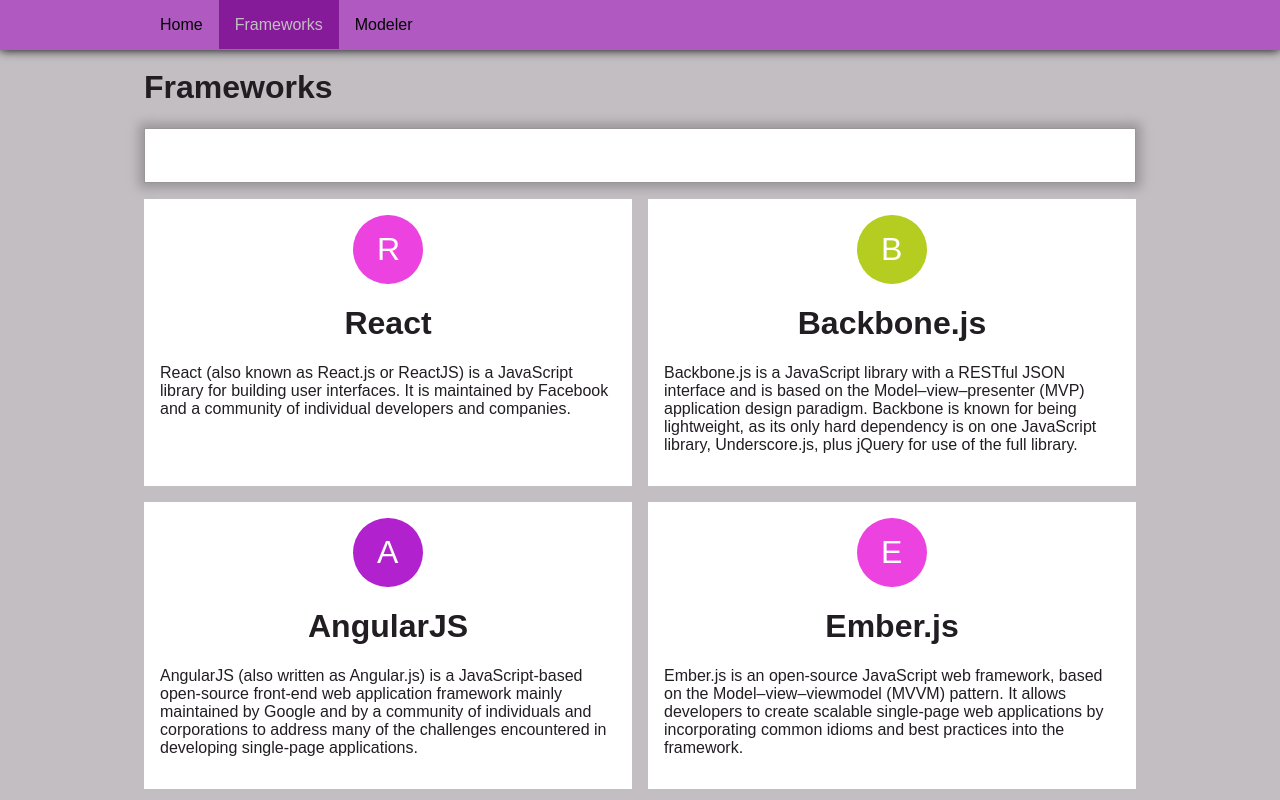
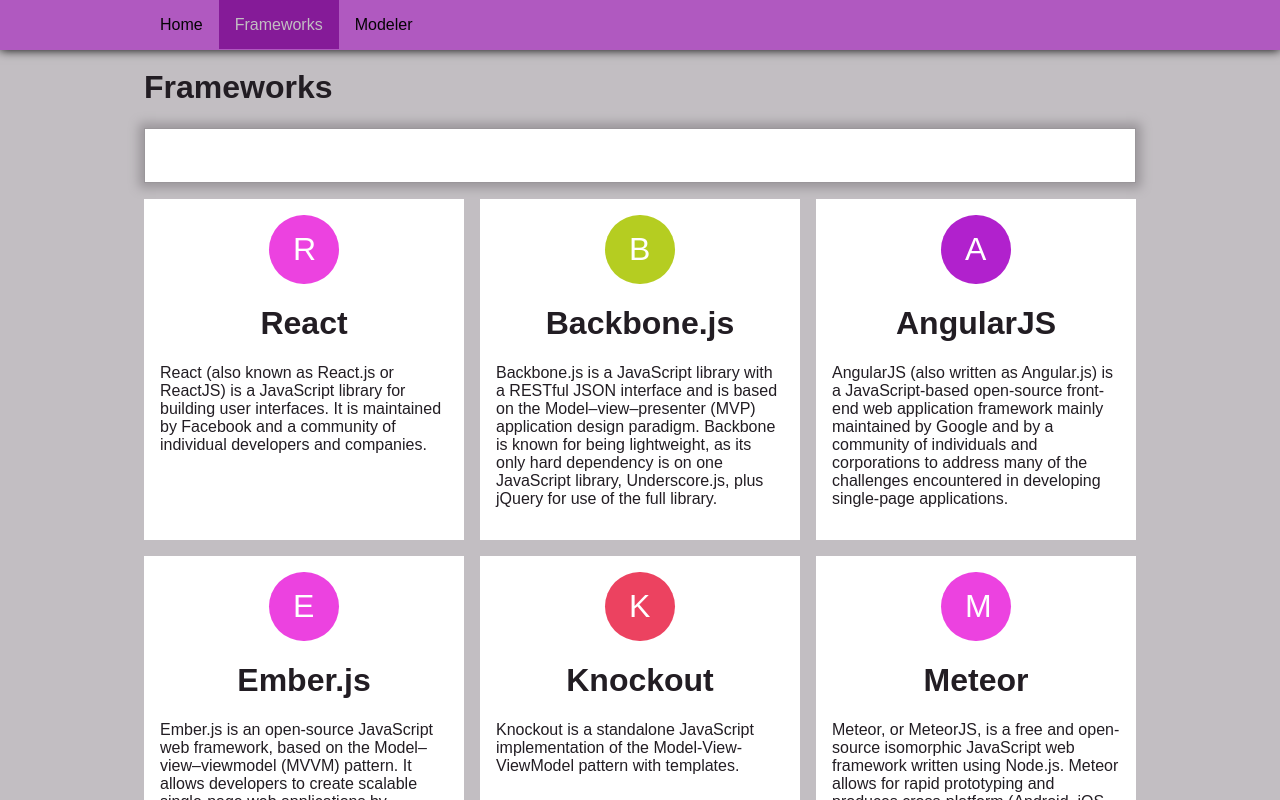
Before and after one commit to zafar-saleem/kamonde, a React (Vite) app: page /frameworks in a window 1280 px wide. Shown: the top 800 px of the page. Built offline with nearby package versions, Linux system fonts and the light colour scheme.

Commit message:
refactor: minor refactoring

```diff
--- a/src/components/pages/frameworks/components/ListItems/ListItem.styled.tsx
+++ b/src/components/pages/frameworks/components/ListItems/ListItem.styled.tsx
@@ -2,7 +2,7 @@
 
 export const Grid = styled.div`
   display: grid;
-  grid-template-columns: 1fr 1fr;
+  grid-template-columns: repeat(3, 1fr);
   gap: 1rem;
 
   @media screen and (max-width: ${props => props.theme.breakpoints.s}) {
--- a/src/components/pages/frameworks/components/ListItems/ListItem.tsx
+++ b/src/components/pages/frameworks/components/ListItems/ListItem.tsx
@@ -8,8 +8,6 @@
     type,
   } = props;
 
-  // console.log(type, MapComponents[type]());
-
   return (
     <Styled.Grid>
       {
--- a/src/pages/FrameworksPage.tsx
+++ b/src/pages/FrameworksPage.tsx
@@ -22,6 +22,8 @@
 
   const handleUpdateListItems = debounce(filterListItems, 300);
 
+  const hasListItems = () => listItems.length <= 0 ? "empty" : "list";
+
   const listProps = {
     listItems,
   };
@@ -34,7 +36,7 @@
     <>
       <h1>Frameworks</h1>
       <SearchInput {...searchProps} />
-      <ListItem {...listProps} type={listItems.length <= 0 ? "empty" : "list"} />
+      <ListItem {...listProps} type={hasListItems()} />
     </>
   )
 }
```
